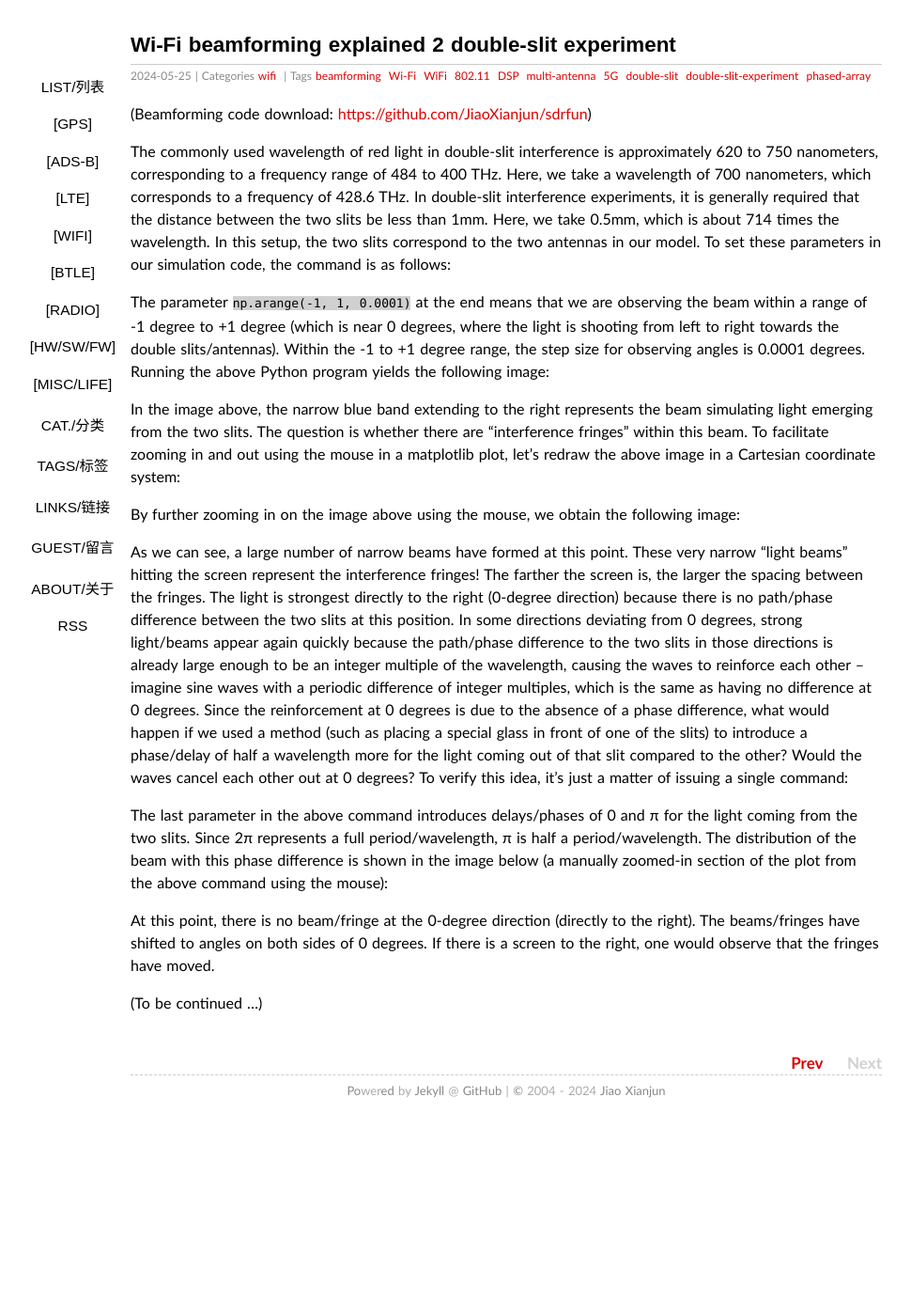
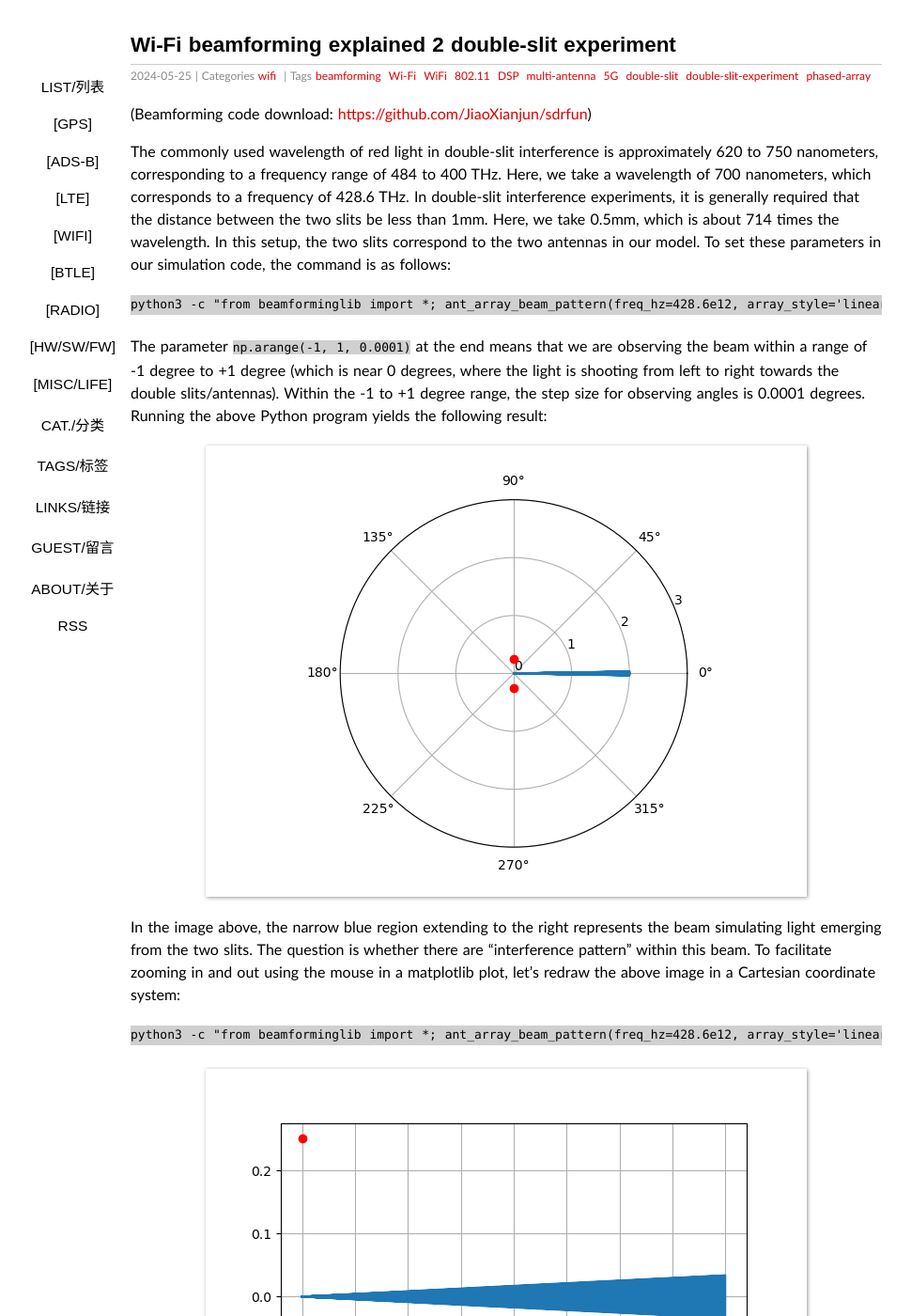
Before and after one commit to sdr-x/sdr-x.github.io, a Jekyll site: the page built from _posts/2024-05-26-beamforming2.md, in a window 1280 px wide and 1400 px high. Shown: the whole window at 94% size, without its empty margins (101-1071 px from the left). Built offline with Jekyll 4.4.1, drawn with Linux system fonts in a browser that asks for light colours; comment, search, counter and statistics services are not loaded; some of the changed text lies outside the part shown.

Commit message:
Add the 2nd article of beamforming

````diff
--- a/_posts/2024-05-26-beamforming2.md
+++ b/_posts/2024-05-26-beamforming2.md
@@ -11,19 +11,39 @@ tags:  beamforming Wi-Fi WiFi 802.11 DSP multi-antenna 5G double-slit double-sli
 
 The commonly used wavelength of red light in double-slit interference is approximately 620 to 750 nanometers, corresponding to a frequency range of 484 to 400 THz. Here, we take a wavelength of 700 nanometers, which corresponds to a frequency of 428.6 THz. In double-slit interference experiments, it is generally required that the distance between the two slits be less than 1mm. Here, we take 0.5mm, which is about 714 times the wavelength. In this setup, the two slits correspond to the two antennas in our model. To set these parameters in our simulation code, the command is as follows:
 
-The parameter `np.arange(-1, 1, 0.0001)` at the end means that we are observing the beam within a range of -1 degree to +1 degree (which is near 0 degrees, where the light is shooting from left to right towards the double slits/antennas). Within the -1 to +1 degree range, the step size for observing angles is 0.0001 degrees. Running the above Python program yields the following image:
+```
+python3 -c "from beamforminglib import *; ant_array_beam_pattern(freq_hz=428.6e12, array_style='linear', num_ant=2, ant_spacing_wavelength=714, angle_vec_degree=np.arange(-1, 1, 0.0001))"
+```
 
-In the image above, the narrow blue band extending to the right represents the beam simulating light emerging from the two slits. The question is whether there are "interference fringes" within this beam. To facilitate zooming in and out using the mouse in a matplotlib plot, let's redraw the above image in a Cartesian coordinate system:
+The parameter `np.arange(-1, 1, 0.0001)` at the end means that we are observing the beam within a range of -1 degree to +1 degree (which is near 0 degrees, where the light is shooting from left to right towards the double slits/antennas). Within the -1 to +1 degree range, the step size for observing angles is 0.0001 degrees. Running the above Python program yields the following result:
+
+![](../media/double-slit-beam.png)
+
+In the image above, the narrow blue region extending to the right represents the beam simulating light emerging from the two slits. The question is whether there are "interference pattern" within this beam. To facilitate zooming in and out using the mouse in a matplotlib plot, let's redraw the above image in a Cartesian coordinate system:
+
+```
+python3 -c "from beamforminglib import *; ant_array_beam_pattern(freq_hz=428.6e12, array_style='linear', num_ant=2, ant_spacing_wavelength=714, angle_vec_degree=np.arange(-1, 1, 0.0001), plot_in_polar=False)"
+```
+
+![](../media/double-slit-beam-redraw.png)
 
 By further zooming in on the image above using the mouse, we obtain the following image:
 
-As we can see, a large number of narrow beams have formed at this point. These very narrow "light beams" hitting the screen represent the interference fringes! The farther the screen is, the larger the spacing between the fringes. The light is strongest directly to the right (0-degree direction) because there is no path/phase difference between the two slits at this position. In some directions deviating from 0 degrees, strong light/beams appear again quickly because the path/phase difference to the two slits in those directions is already large enough to be an integer multiple of the wavelength, causing the waves to reinforce each other -- imagine sine waves with a periodic difference of integer multiples, which is the same as having no difference at 0 degrees.
-Since the reinforcement at 0 degrees is due to the absence of a phase difference, what would happen if we used a method (such as placing a special glass in front of one of the slits) to introduce a phase/delay of half a wavelength more for the light coming out of that slit compared to the other? Would the waves cancel each other out at 0 degrees? To verify this idea, it's just a matter of issuing a single command:
+![](../media/double-slit-beam-redraw-zoom-in.png)
+
+As we can see, a large number of narrow beams are observed. These very narrow "light beams" hitting the screen showing the interference pattern! The farther the screen is, the larger the spacing between the bright lines. The light is strongest directly to the right (0-degree direction) because there is no path/phase difference from the two slits to this position. In some directions deviating from 0 degrees, strong light/beams appear again because the path/phase difference to the two slits in those directions is already large enough to be an integer multiple of the wavelength, causing the waves to reinforce each other again -- imagine sine waves with a periodic difference of integer multiples of 2π, which is the same as at 0 degree.
+
+Since the strongest beam at 0 degrees is due to the absence of a phase difference, what would happen if we used a method (such as placing a special glass in front of one of the slits) to introduce a phase/delay of half a wavelength more for the light coming out of one slit compared to the other? Would the waves cancel each other out at 0 degrees? To verify this idea, it's just a matter of issuing a single command:
+
+```
+python3 -c "from beamforminglib import *; ant_array_beam_pattern(freq_hz=428.6e12, array_style='linear', num_ant=2, ant_spacing_wavelength=714, angle_vec_degree=np.arange(-1, 1, 0.0001), plot_in_polar=False, beamforming_vec_rad=np.array([0, np.pi]))"
+```
 
 The last parameter in the above command introduces delays/phases of 0 and π for the light coming from the two slits. Since 2π represents a full period/wavelength, π is half a period/wavelength. The distribution of the beam with this phase difference is shown in the image below (a manually zoomed-in section of the plot from the above command using the mouse):
 
-At this point, there is no beam/fringe at the 0-degree direction (directly to the right). The beams/fringes have shifted to angles on both sides of 0 degrees. If there is a screen to the right, one would observe that the fringes have moved.
+![](../media/double-slit-beam-phase-shift-zoom-in.png)
 
+This time, there is no beam/bright-line at the 0-degree direction (directly to the right). The beam/bright-line have shifted to angles on both sides of 0 degrees. If there is a screen to the right, one would observe that the beam/bright-line have shifted.
 
 (To be continued ...)
 
````
Also changed, not shown: media/double-slit-beam-phase-shift-zoom-in.png (added), media/double-slit-beam-redraw-zoom-in.png (added), media/double-slit-beam-redraw.png (added), media/double-slit-beam.png (added).
